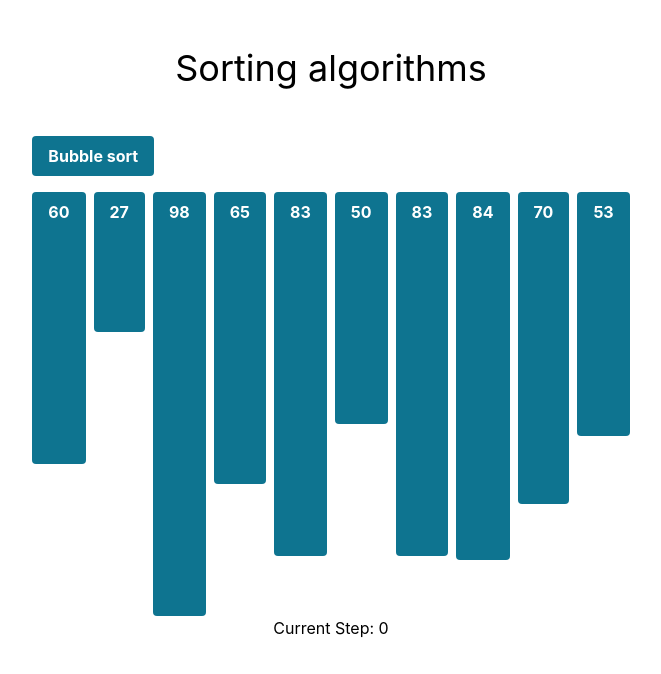
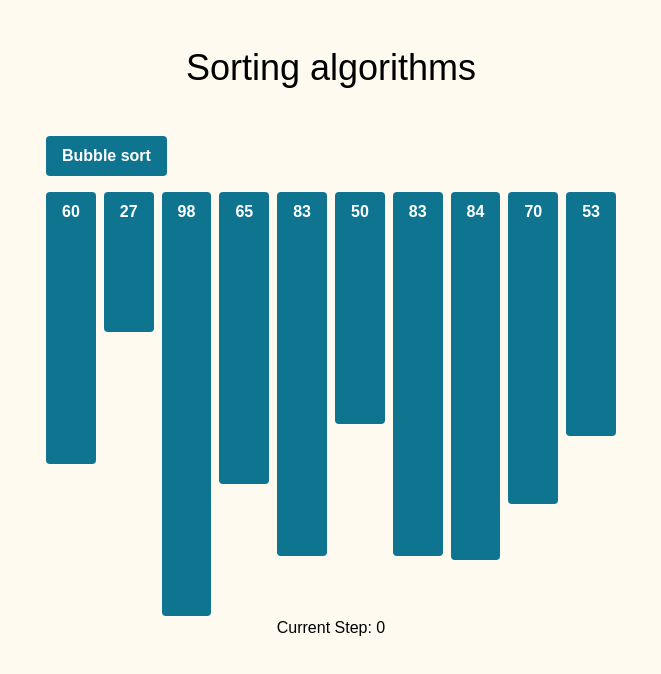
Before and after one commit to RemiSaurel/sorting-algorithms, a React (Create React App) app: page / in a window 1280 px wide. Shown: the top 674 px of the page, without its empty margins (309-970 px from the left). Built offline with nearby package versions, Linux system fonts and the light colour scheme.

Commit message:
update: font

```diff
--- a/src/index.css
+++ b/src/index.css
@@ -3,12 +3,10 @@
 @tailwind utilities;
 
 body {
-  margin: 0;
-  font-family: -apple-system, BlinkMacSystemFont, 'Segoe UI', 'Roboto', 'Oxygen',
-    'Ubuntu', 'Cantarell', 'Fira Sans', 'Droid Sans', 'Helvetica Neue',
-    sans-serif;
+  font-family: 'Futura', sans-serif;
   -webkit-font-smoothing: antialiased;
   -moz-osx-font-smoothing: grayscale;
+  background: floralwhite;
 }
 
 code {
```
